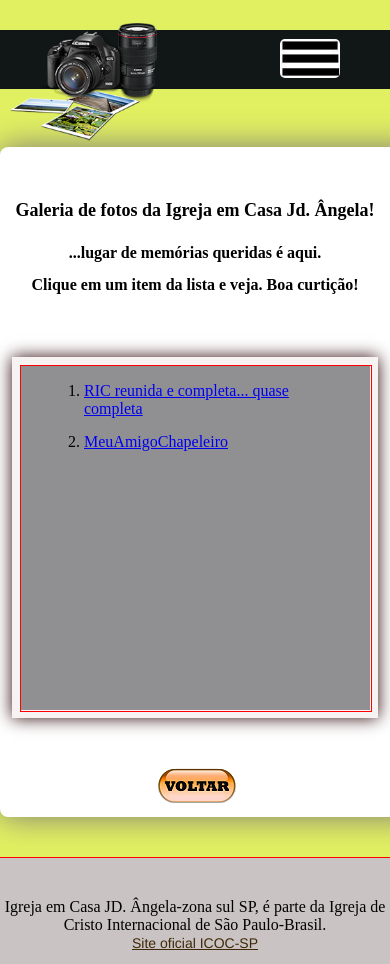
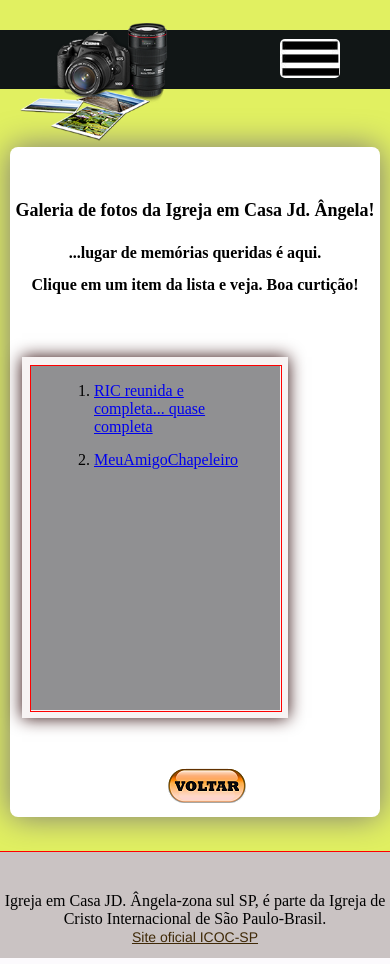
Before and after one commit to GuglielmoTargino/RIC_JD_ANGELA, a PHP site: page /fotos.html in a window 390 px wide. Run offline with PHP 8.4, Linux system fonts and the light colour scheme.

Commit message:
adj_margin
Ajuste de margens

```diff
--- a/libraries/stylesheet.css
+++ b/libraries/stylesheet.css
@@ -86,7 +86,8 @@ div#botao-menu img#bot-menu{
         }
 
     div#principal{
-            width: 400px;
+            width: 350px;
+            margin: 4px auto 4px auto;
         }
 
     div#botao-menu img#bot-menu{
@@ -109,7 +110,7 @@ div#botao-menu img#bot-menu{
     position: relative;
     border: 8px solid hsl(0, 22%, 96%);
     box-shadow:  0 0 1em rgb(46, 8, 8);
-    width:350px;
+    width:250px;
     height: 345px;
     right: 38px;
     margin-top: 200px;
```
